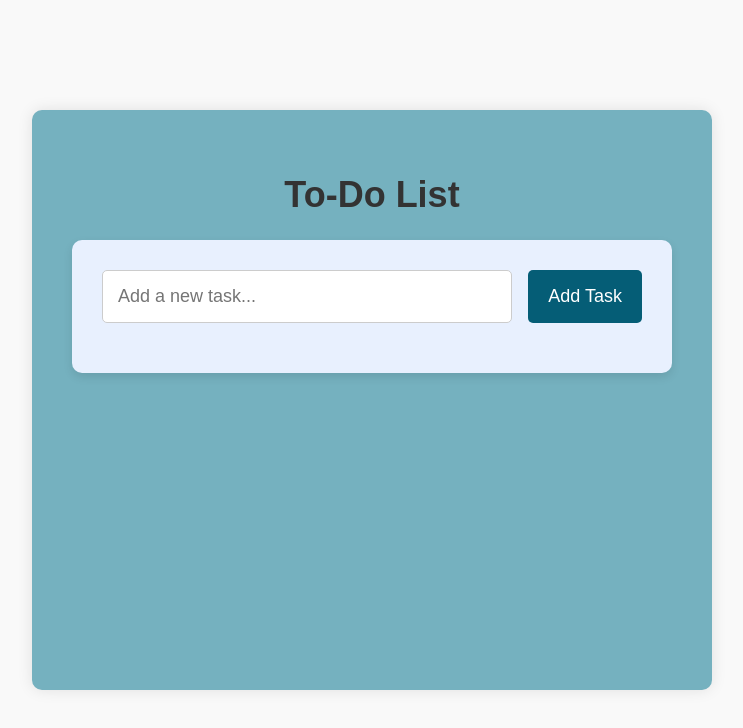
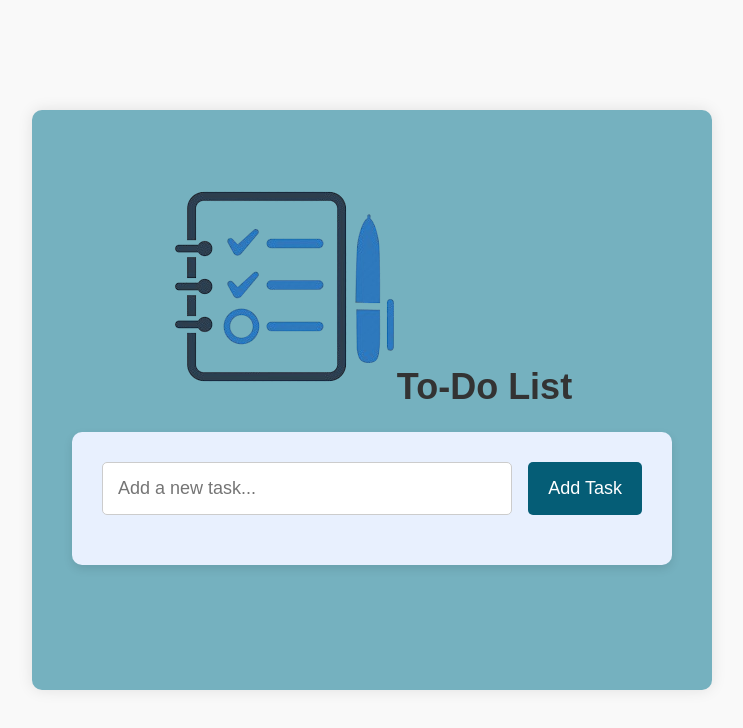
Before and after one commit to desreedimaky/To-do-list-, a website: page public/index.html in a window 1280 px wide. Shown: the whole page, without its empty margins (268-1011 px from the left). Drawn offline with Linux system fonts and the light colour scheme.

Commit message:
adding an icon

```diff
--- a/public/index.html
+++ b/public/index.html
@@ -8,7 +8,8 @@
 </head>
 <body>
     <div class="container">
-        <h1>To-Do List</h1>
+        <!-- <h1>To-Do List</h1> -->
+        <h1><img src="/images/dez.png" alt="icon" class="title-icon">To-Do List</h1>
         <!-- New background container -->
         <div class="todo-container">
             <form id="todo-form">
@@ -16,7 +17,6 @@
                 <button type="submit">Add Task</button>
             </form>
             <ul id="todo-list">
-                <!-- To-Do items will be added here dynamically -->
             </ul>
         </div>
     </div>
```
